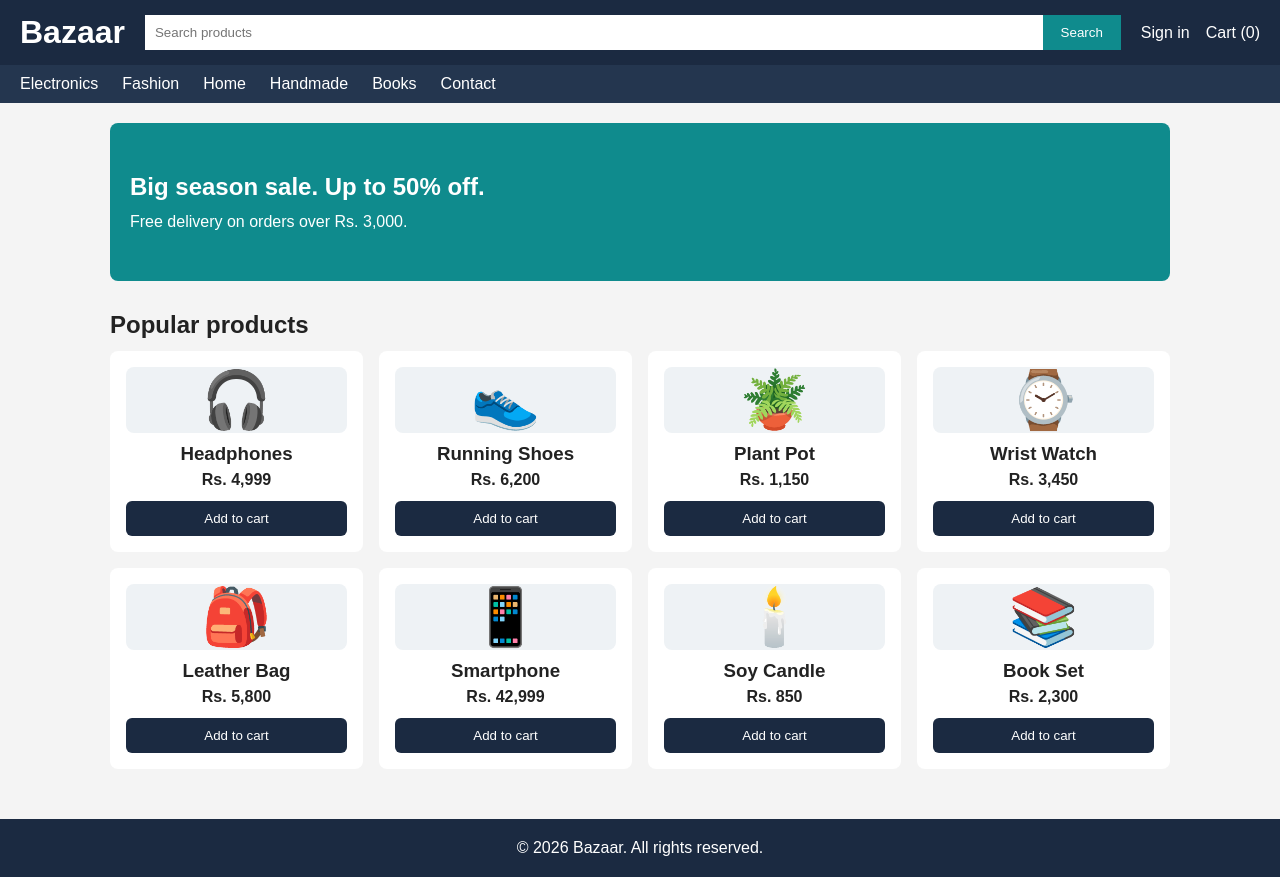
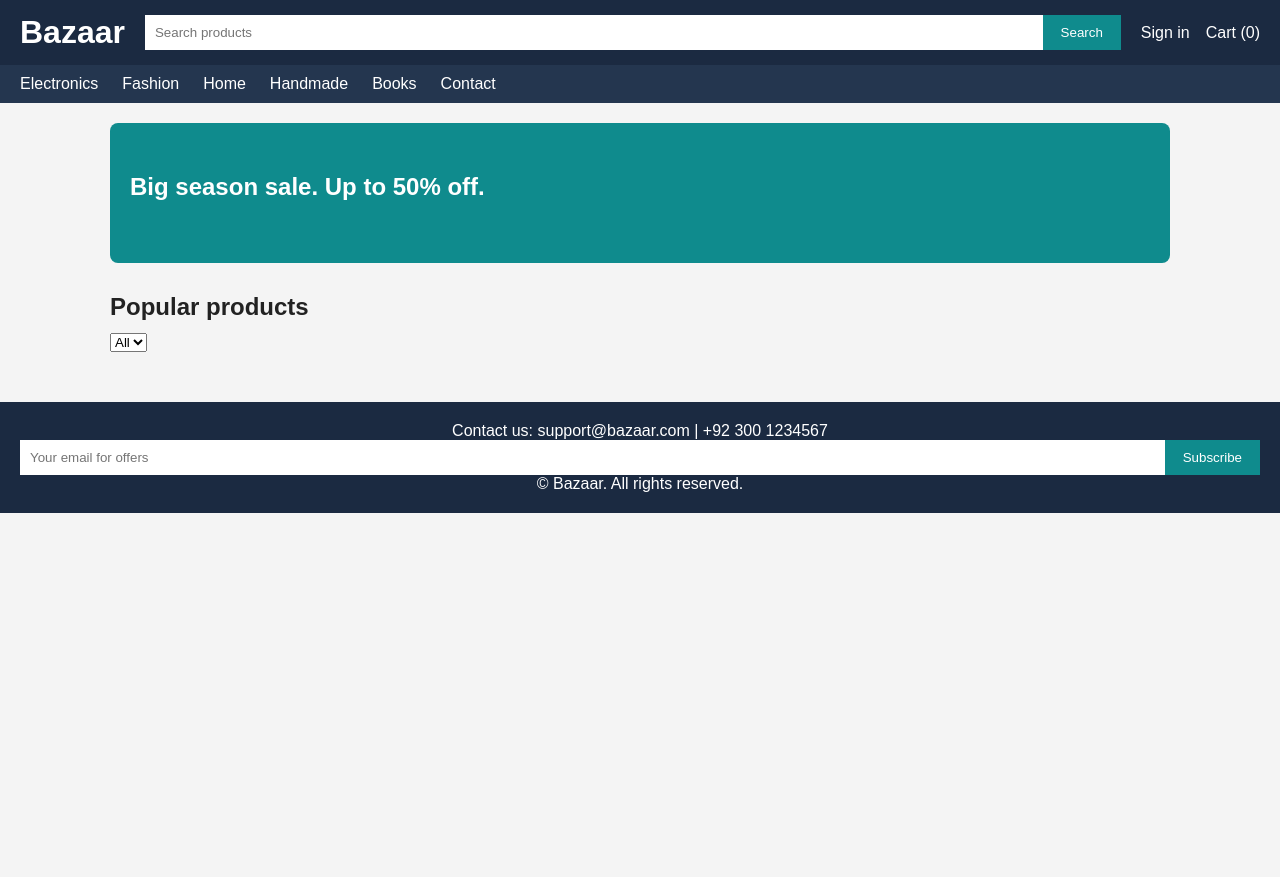
Before and after one commit to arhambabar18/Simple-E-Commerce-Website, a plain HTML site: page index.html in a window 1280 px wide. After the commit the page ends 800 px from the top, so only its background shows below. Drawn offline with Linux system fonts and the light colour scheme.

Commit message:
Update index.html

```diff
--- a/index.html
+++ b/index.html
@@ -10,13 +10,13 @@
 
   <header>
     <h1>Bazaar</h1>
-    <form>
-      <input type="search" placeholder="Search products">
+    <form id="search-form">
+      <input type="search" id="search" placeholder="Search products">
       <button>Search</button>
     </form>
     <nav>
       <a href="#">Sign in</a>
-      <a href="#">Cart (0)</a>
+      <a href="#" id="cart">Cart (0)</a>
     </nav>
   </header>
 
@@ -31,28 +31,28 @@
 
   <main>
     <section class="hero">
-      <h2>Big season sale. Up to 50% off.</h2>
-      <p>Free delivery on orders over Rs. 3,000.</p>
+      <h2 id="hero-text">Big season sale. Up to 50% off.</h2>
+      <p id="greeting"></p>
     </section>
 
     <section>
       <h2>Popular products</h2>
-      <div class="grid">
-        <article><p>🎧</p><h3>Headphones</h3><span>Rs. 4,999</span><button>Add to cart</button></article>
-        <article><p>👟</p><h3>Running Shoes</h3><span>Rs. 6,200</span><button>Add to cart</button></article>
-        <article><p>🪴</p><h3>Plant Pot</h3><span>Rs. 1,150</span><button>Add to cart</button></article>
-        <article><p>⌚</p><h3>Wrist Watch</h3><span>Rs. 3,450</span><button>Add to cart</button></article>
-        <article><p>🎒</p><h3>Leather Bag</h3><span>Rs. 5,800</span><button>Add to cart</button></article>
-        <article><p>📱</p><h3>Smartphone</h3><span>Rs. 42,999</span><button>Add to cart</button></article>
-        <article><p>🕯️</p><h3>Soy Candle</h3><span>Rs. 850</span><button>Add to cart</button></article>
-        <article><p>📚</p><h3>Book Set</h3><span>Rs. 2,300</span><button>Add to cart</button></article>
-      </div>
+      <select id="category"><option>All</option></select>
+      <p id="delivery"></p>
+      <div class="grid" id="grid"></div>
     </section>
   </main>
 
-  <footer>
-    <p>© 2026 Bazaar. All rights reserved.</p>
+  <footer id="contact">
+    <p>Contact us: support@bazaar.com | +92 300 1234567</p>
+    <form id="newsletter">
+      <input id="email" placeholder="Your email for offers">
+      <button>Subscribe</button>
+    </form>
+    <p id="message"></p>
+    <p>© <span id="year"></span> Bazaar. All rights reserved.</p>
   </footer>
 
+  <script src="script.js"></script>
 </body>
 </html>
```
